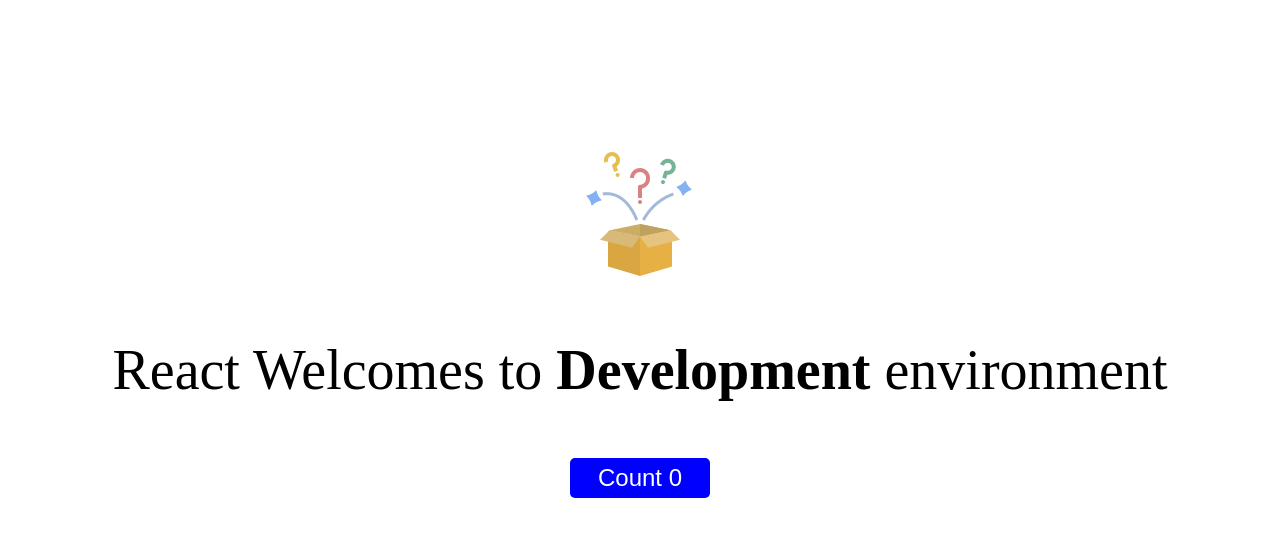
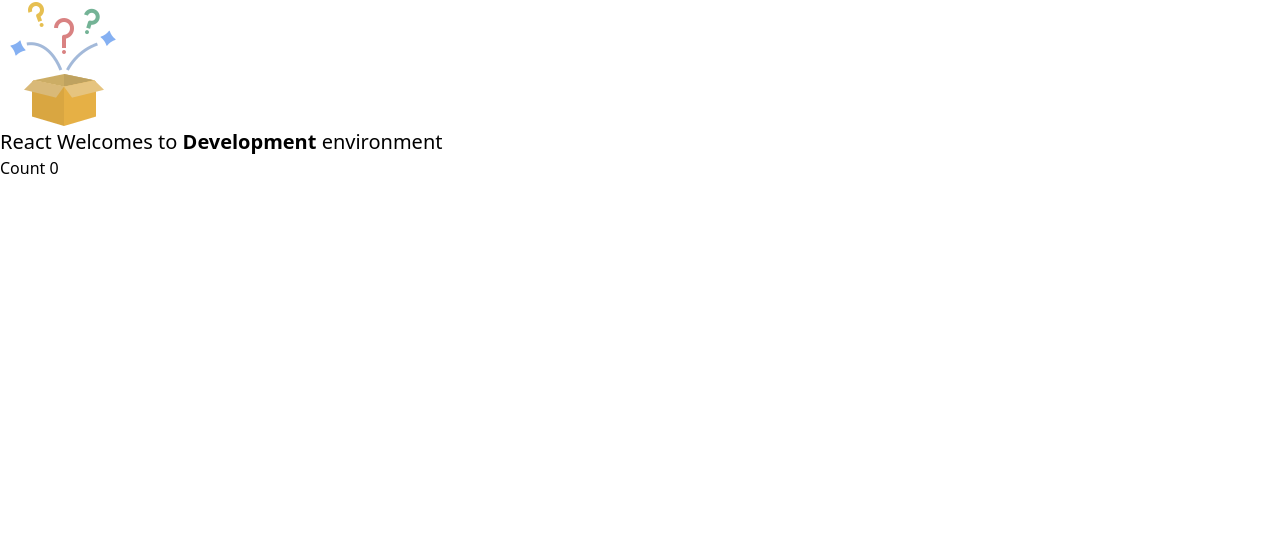
Before and after one commit to trihox/react-app, a React app: page / in a window 1280 px wide. Shown: the top 536 px of the page. Built offline with nearby package versions, Linux system fonts and the light colour scheme.

Commit message:
[ADD]: tailwind css

```diff
--- a/package.json
+++ b/package.json
@@ -25,13 +25,17 @@
     "@pmmmwh/react-refresh-webpack-plugin": "^0.5.7",
     "@types/react": "^18.0.15",
     "@types/react-dom": "^18.0.6",
+    "autoprefixer": "^10.4.8",
     "babel-loader": "^8.2.5",
     "copy-webpack-plugin": "^11.0.0",
     "css-loader": "^6.7.1",
     "html-webpack-plugin": "^5.5.0",
+    "postcss": "^8.4.14",
+    "postcss-loader": "^7.0.1",
     "sass": "^1.54.0",
     "sass-loader": "^13.0.2",
     "style-loader": "^3.3.1",
+    "tailwindcss": "^3.1.7",
     "typescript": "^4.7.4",
     "webpack": "^5.74.0",
     "webpack-cli": "^4.10.0",
--- /dev/null
+++ b/postcss.config.js
@@ -0,0 +1,6 @@
+module.exports = {
+    plugins: {
+        tailwindcss: {},
+        autoprefixer: {},
+    }
+}
--- a/src/pages/Home.tsx
+++ b/src/pages/Home.tsx
@@ -6,7 +6,7 @@
     return (
         <div className='app'>
             <img src='assets/images/random.png' alt="" />
-            <p>React Welcomes to <b>{process.env.name}</b>  environment</p>
+            <p className='text-xl'>React Welcomes to <b>{process.env.name}</b>  environment</p>
             <button onClick={() => setCount((prev: number) => prev + 1)}>Count {count}</button>
         </div>
     )
--- a/src/styles.scss
+++ b/src/styles.scss
@@ -1,23 +1,3 @@
-.app {
-
-    text-align: center;
-    height: max-content;
-    margin-top: 150px;
-    margin-bottom: auto;
-}
-
-p {
-    font-size: 56px;
-    font-weight: 100;
-}
-
-button {
-    height: 40px;
-    width: 140px;
-    border: none;
-    border-radius: 5px;
-    background-color: blue;
-    color: white;
-    font-size: 24px;
-    cursor: pointer;
-}
+@tailwind base;
+@tailwind components;
+@tailwind utilities;
--- /dev/null
+++ b/tailwind.config.js
@@ -0,0 +1,8 @@
+/** @type {import('tailwindcss').Config} */
+module.exports = {
+  content: ["./src/**/*.{html,tsx,ts,jsx,js}"],
+  theme: {
+    extend: {},
+  },
+  plugins: [],
+}
--- a/webpack/webpack.common.js
+++ b/webpack/webpack.common.js
@@ -25,7 +25,7 @@
             },
             {
                 test: /\.(scss|sass|css)$/,
-                use: ['style-loader', 'css-loader', 'sass-loader']
+                use: ['style-loader', 'css-loader', 'sass-loader', 'postcss-loader']
             },
             {
                 test: /\.(?:ico|gif|png|jpg|jpeg)$/i,
```
Also changed, not shown: 1 other file (tests, documents, lock files or other folders).
